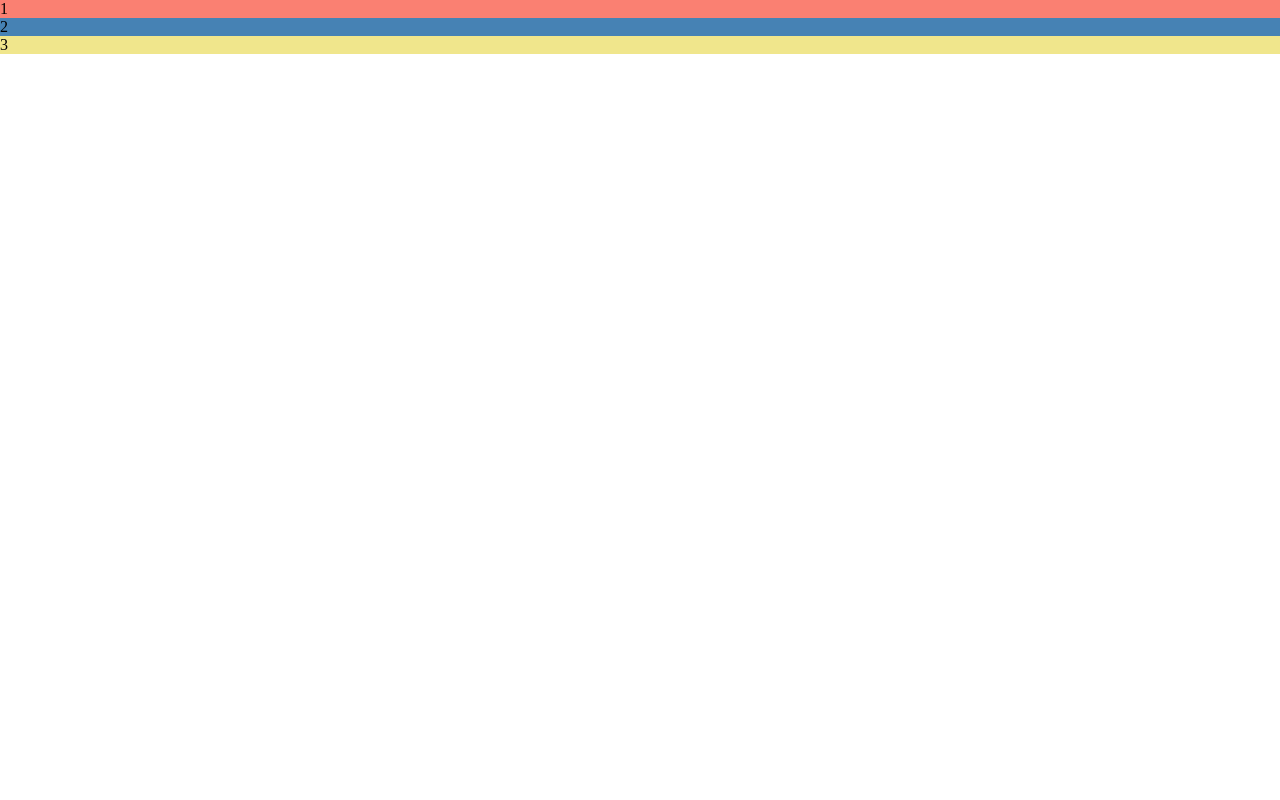
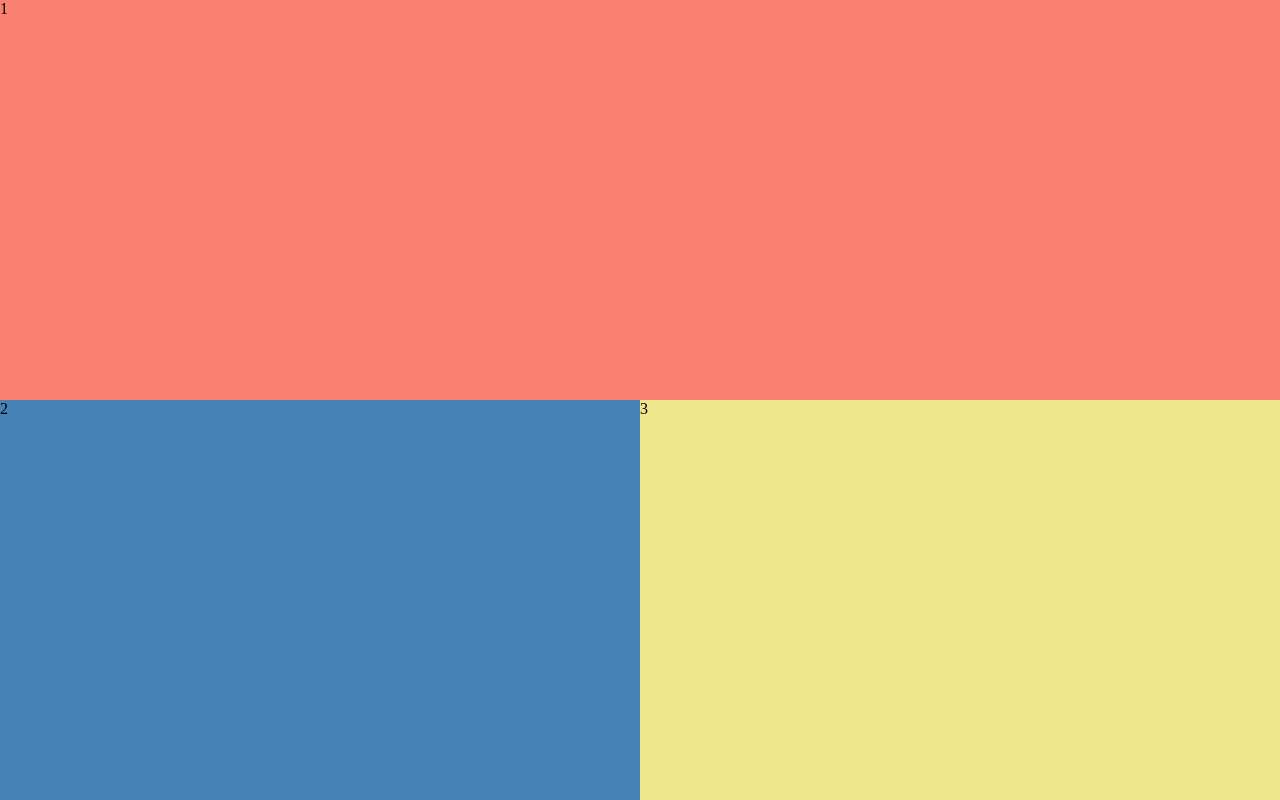
Before and after one commit to kis9a/evolany-questions, a website: page html_css/q1/index.html in a window 1280 px wide. Drawn offline with nearby package versions, Linux system fonts and the light colour scheme.

Commit message:
feat: html_css q1

```diff
--- a/html_css/q1/index.css
+++ b/html_css/q1/index.css
@@ -6,6 +6,7 @@
 
 main > *:nth-child(1) {
 	background-color: salmon;
+  grid-column: span 2;
 }
 
 main > *:nth-child(2) {
@@ -15,3 +16,11 @@ main > *:nth-child(2) {
 main > *:nth-child(3) {
 	background-color: khaki;
 }
+
+main {
+  height: 100vh;
+  width: 100vw;
+  display: grid;
+  grid-template-rows: 1fr 1fr;
+  grid-template-columns: 1fr 1fr;
+}
--- a/html_css/q1/index.html
+++ b/html_css/q1/index.html
@@ -3,7 +3,13 @@
   <head>
     <meta charset="UTF-8" />
     <meta name="viewport" content="width=device-width, initial-scale=1.0" />
-    <title>Document</title>
+    <title>Question1</title>
+    <link
+      rel="stylesheet"
+      href="https://cdnjs.cloudflare.com/ajax/libs/normalize/8.0.1/normalize.min.css"
+      integrity="sha512-NhSC1YmyruXifcj/KFRWoC561YpHpc5Jtzgvbuzx5VozKpWvQ+4nXhPdFgmx8xqexRcpAglTj9sIBWINXa8x5w=="
+      crossorigin="anonymous"
+    />
     <link rel="stylesheet" href="./index.css" />
   </head>
   <body>
```
